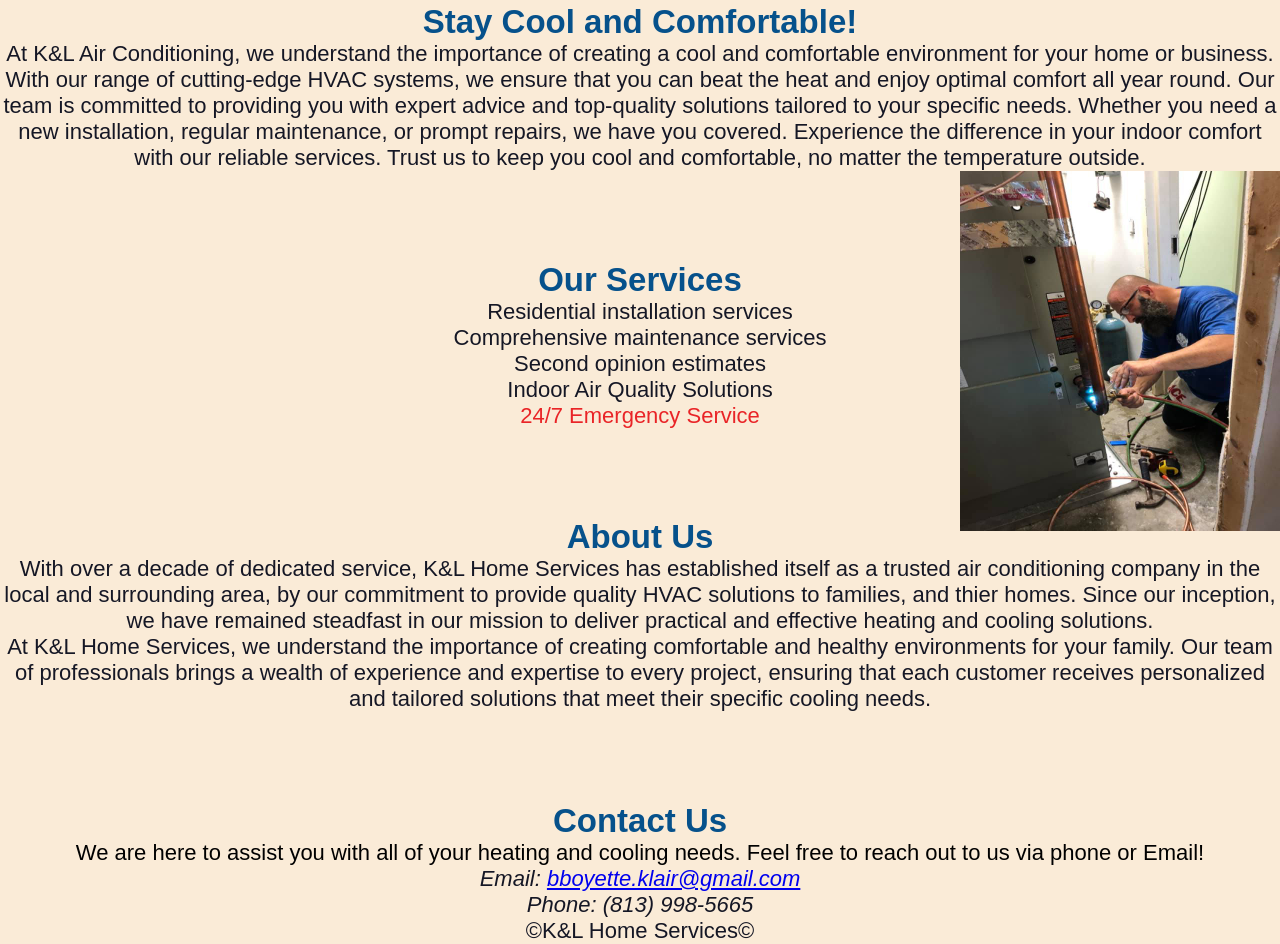
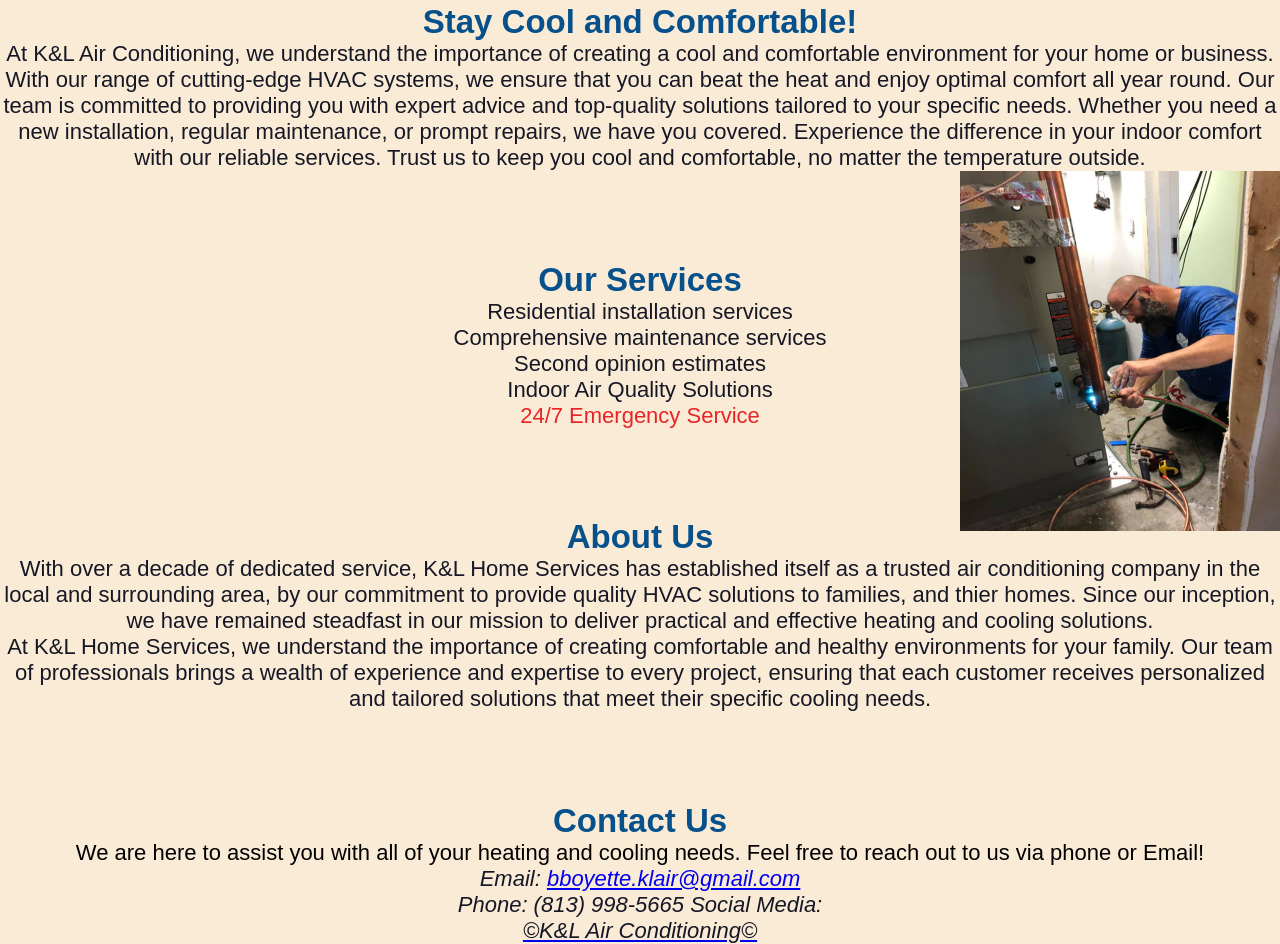
Before and after one commit to BoyetteKL/Air-Conditioning, a plain HTML site: page index.html in a window 1280 px wide. Shown: the part 588-1532 px from the top of the page. Drawn offline with Linux system fonts and the light colour scheme.

Commit message:
Update index.html

```diff
--- a/index.html
+++ b/index.html
@@ -92,11 +92,12 @@
         <address style="color:rgb(21, 23, 37)">
             Email: <a href="mailto:bboyette.klair@gmail.com">bboyette.klair@gmail.com</a><br>
             Phone: <a href="tel:+8139985665"></a>(813) 998-5665
+            Social Media: <a href="https://www.facebook.com/klacrepair/>www.facebook.com/klacrepair</a>
         </address>
     </section>
     </div>
     <footer>
-        <p style="color: rgb(21, 23, 37)">&copy;K&L Home Services&copy;</p>
+        <p style="color: rgb(21, 23, 37)">&copy;K&L Air Conditioning&copy;</p>
     </footer>
 </div>
 
```
